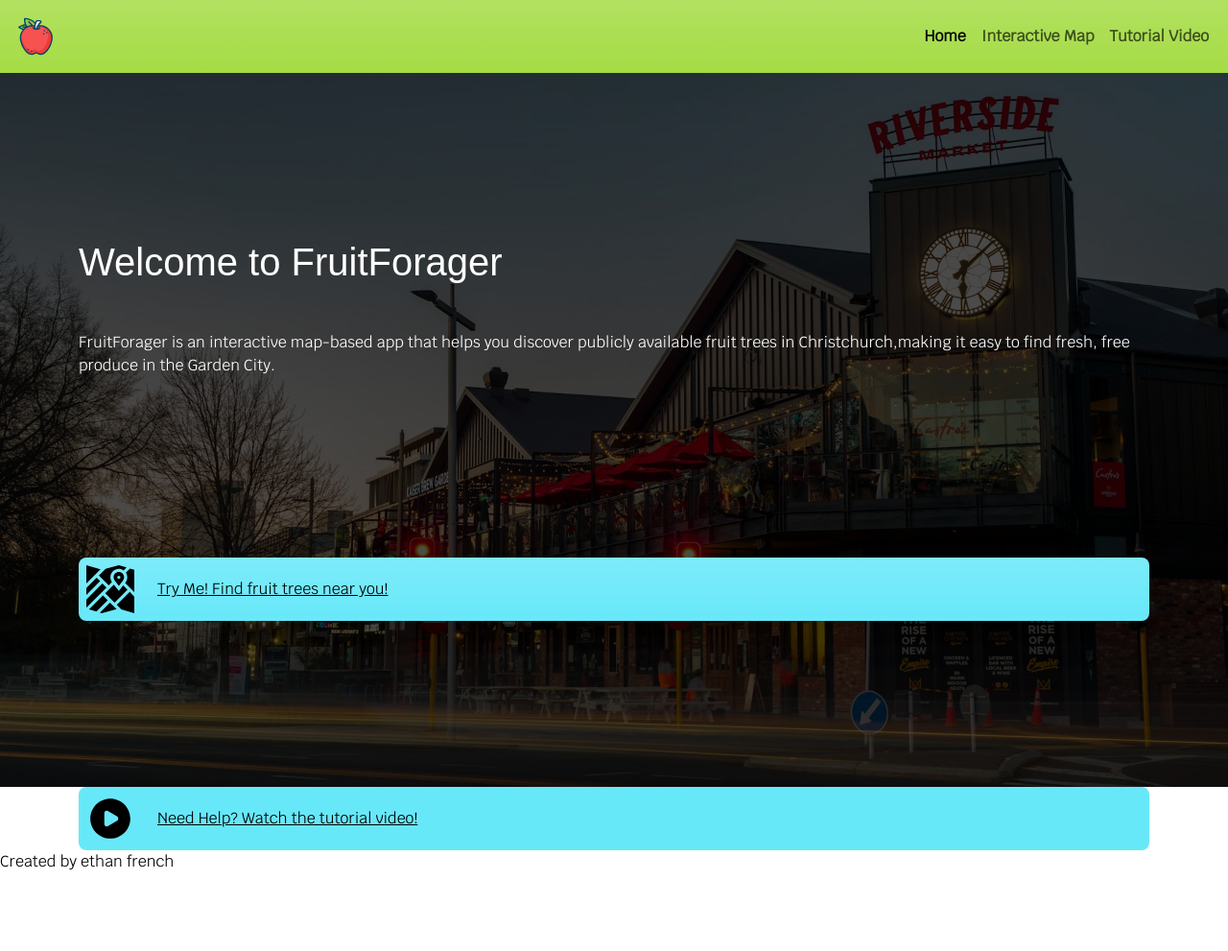
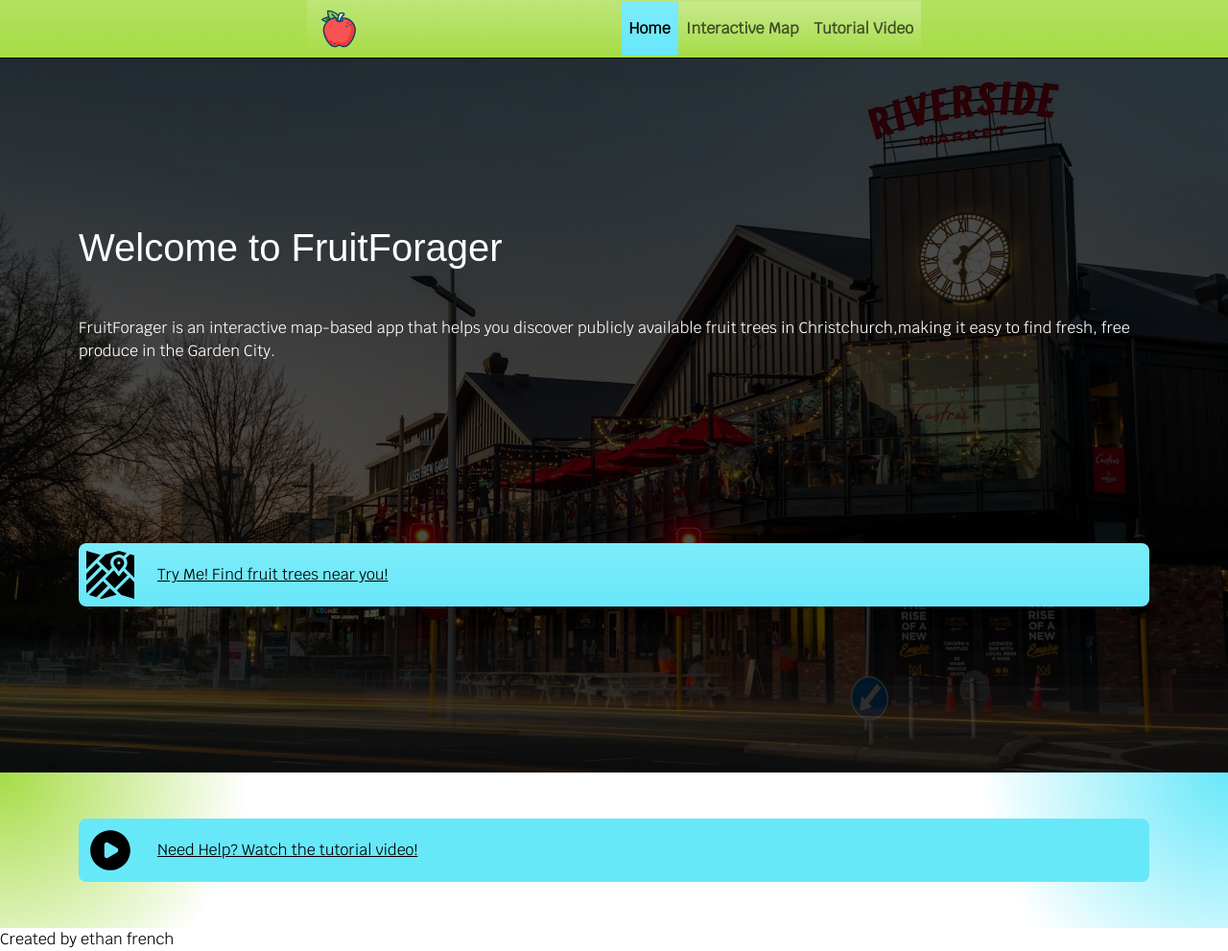
Before and after one commit to EthanGJFrench/fruitforager-iteration-2-prototype-bcde213, a website: page pages/home.html in a window 1280 px wide. Shown: the whole page at 96% size. Before the commit the page ends 910 px from the top, so only its background shows below. Drawn offline with nearby package versions, Linux system fonts and the light colour scheme; a web font is replaced by a local one.

Commit message:
Added glow to the remainder of the page

```diff
--- a/pages/home.html
+++ b/pages/home.html
@@ -9,24 +9,24 @@
 <body class="text-dark">
 
     <!-- Navigation bar -->
-    <nav class="bg-primary bg-gradient navbar navbar-expand-md .bg-gradient">
-        <div class="container-fluid">
-            <a class="navbar-brand" href="home.html">
+    <nav class="navbar-expand-md p-0 navbar border-1 border-bottom border-dark bg-primary bg-gradient">
+        <div class="container-fluid bg-gradient p-0">
+            <a class="navbar-brand ms-2" href="home.html">
                 <img src="/assets/svgs/apple-svgrepo-com.svg" alt="FruitForager logo"> <!-- Temp Logo -->
             </a>
-            <button class="navbar-toggler" type="button" data-bs-toggle="collapse" data-bs-target="#navbarNav" aria-controls="navbarNav" aria-expanded="false" aria-label="Toggle navigation">
+            <button class="navbar-toggler bg-secondary me-3" type="button" data-bs-toggle="collapse" data-bs-target="#navbarNav" aria-controls="navbarNav" aria-expanded="false" aria-label="Toggle navigation">
                 <span class="navbar-toggler-icon"></span>
             </button>
             <div class="collapse navbar-collapse" id="navbarNav">
                 <ul class="navbar-nav ms-auto">
                     <li class="nav-item">
-                        <a class="nav-link active" href="/pages/home.html">Home</a>
+                        <a class="nav-link active bg-gradient px-2 py-3" href="/pages/home.html">Home</a>
                     </li>
                     <li class="nav-item">
-                        <a class="nav-link" href="/pages/map.html">Interactive Map</a>
+                        <a class="nav-link bg-gradient px-2 py-3" href="/pages/map.html">Interactive Map</a>
                     </li>
                     <li class="nav-item" data-bs-toggle="modal" data-bs-target="#tutorialVideoModal">
-                        <a class="nav-link" >Tutorial Video</a>
+                        <a class="nav-link bg-gradient px-2 py-3">Tutorial Video</a>
                     </li>
                 </ul>
             </div>
@@ -63,15 +63,15 @@
         </div>
     </section>
 
+    <section class="ff-glow-section py-5">
+        <section class="container">
+            <a href="/pages/map.html" class="d-flex align-items-center justify-content-left gap-4 p-2 bg-secondary rounded-3" data-bs-toggle="modal" data-bs-target="#tutorialVideoModal">
+                <img src="/assets/svgs/play-circle-svgrepo-com.svg" alt="play video">
+                <span class="m-0">Need Help? Watch the tutorial video!</span>
+            </a>
+        </section>
+    </section>
     <!-- Link section -->
-
-    <!-- Link section -->
-    <section class="container">
-        <a href="/pages/map.html" class="d-flex align-items-center justify-content-left gap-4 p-2 bg-secondary rounded-3" data-bs-toggle="modal" data-bs-target="#tutorialVideoModal">
-            <img src="/assets/svgs/play-circle-svgrepo-com.svg" alt="play video">
-            <span class="m-0">Need Help? Watch the tutorial video!</span>
-        </a>
-    </section>
 
     <footer>
         Created by ethan french
--- a/sass/styles.scss
+++ b/sass/styles.scss
@@ -94,6 +94,10 @@ $theme-colors: (
 $link-color: $dark;
 $body-color: $dark;
 
+.nav-link.active {
+    background-color: $secondary;
+}
+
 body {
   display: flex;
   flex-direction: column;
@@ -101,6 +105,10 @@ body {
 
 a img {
   max-width: 50px;
+}
+
+.container, .container-fluid {
+    max-width: 40rem;
 }
 
 /* Homepage hero section */
@@ -145,7 +153,6 @@ a img {
         opacity: 0;
         transform: translateY(15px);
     }
-
     to {
         opacity: 1;
         transform: translateY(0);
@@ -156,5 +163,19 @@ a img {
     color: white;
 }
 
+.ff-glow-section {
+    background:
+        radial-gradient(
+            circle at top left,
+            $primary,
+            transparent 20%
+        ),
+        radial-gradient(
+            circle at top right,
+            $secondary,
+            transparent 20%
+        ),
+}
+
 // Bootstrap import LAST
 @import "../node_modules/bootstrap/scss/bootstrap";
```
Also changed, not shown: css/styles.css, 1 other file.
